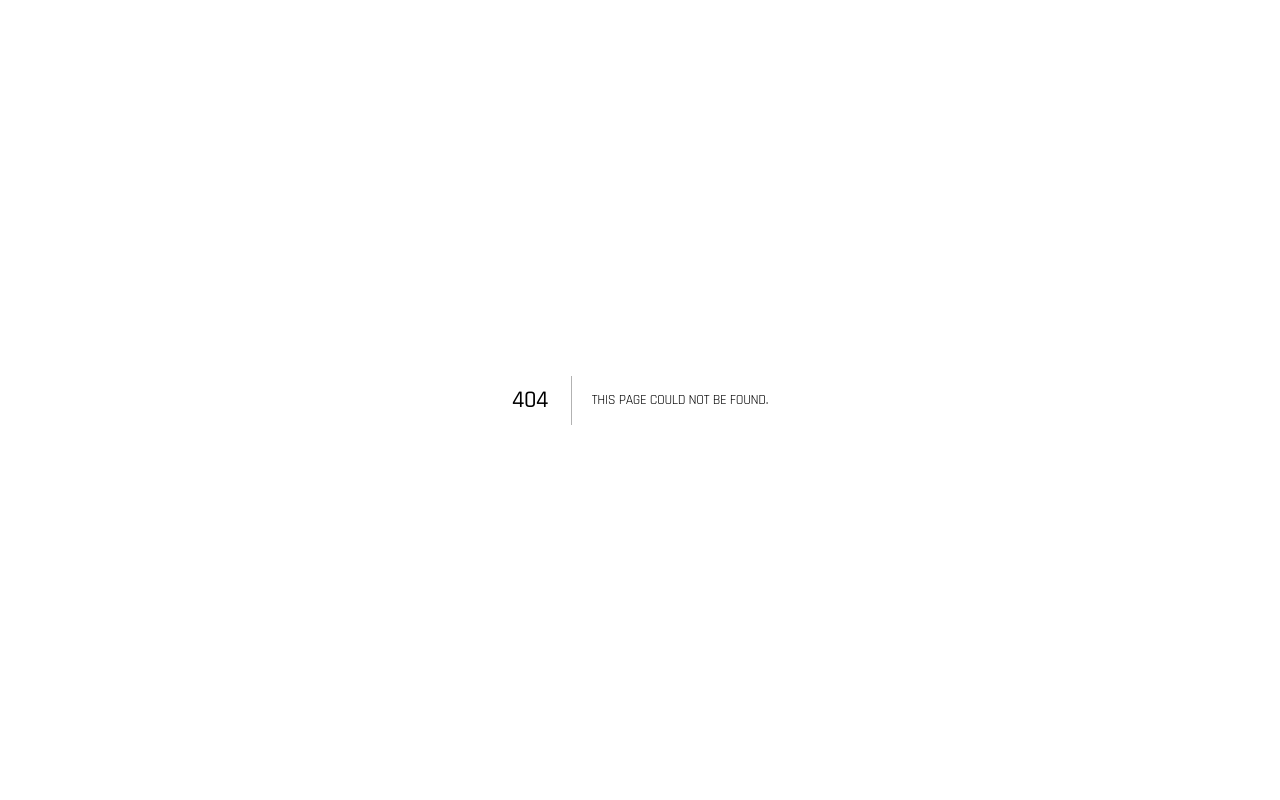
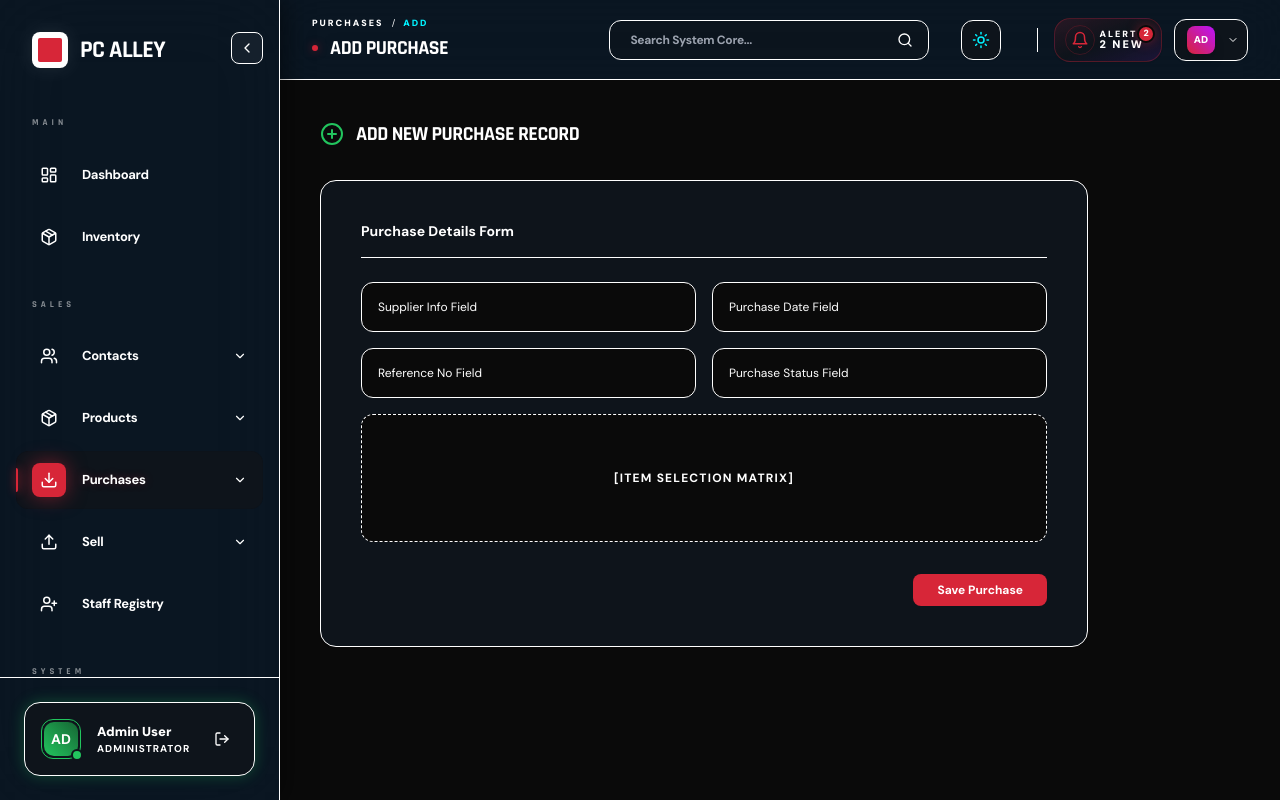
Before and after one commit to aylwardmercurio-tech/PC-ALLEY-Capstone-Project, a Next.js app in the folder frontend/: page /purchases/add in a window 1280 px wide. Before the commit this address had no page. Built offline with nearby package versions, Linux system fonts and the light colour scheme.

Commit message:
Populate Purchases dropdown with functional routes and UI placeholders based on specifications

```diff
--- /dev/null
+++ b/frontend/src/app/purchases/add/page.js
@@ -0,0 +1,44 @@
+"use client";
+
+import Sidebar from "../../../components/Sidebar";
+import TopBar from "../../../components/TopBar";
+import { PlusCircle } from "lucide-react";
+import { motion } from "framer-motion";
+
+export default function AddPurchasePage() {
+  return (
+    <div className="flex bg-brand-bgbase min-h-screen text-main font-dmsans transition-colors duration-300">
+      <Sidebar />
+      <main className="flex-1 flex flex-col h-screen overflow-hidden relative">
+        <TopBar title="ADD PURCHASE" />
+        <div className="flex-1 overflow-y-auto p-4 md:p-8 lg:p-10 custom-scrollbar relative z-10">
+          <div className="flex items-center mb-8">
+            <h2 className="text-xl font-rajdhani font-bold flex items-center gap-3">
+              <PlusCircle size={24} className="text-green-500" />
+              Add New Purchase Record
+            </h2>
+          </div>
+          <motion.div initial={{ opacity: 0 }} animate={{ opacity: 1 }} className="bg-brand-surface border border-border rounded-2xl p-6 lg:p-10 shadow-sm max-w-3xl">
+            <p className="text-muted font-bold text-sm mb-6 border-b border-border pb-4">Purchase Details Form</p>
+            <div className="space-y-4 text-xs text-muted">
+               <div className="grid grid-cols-2 gap-4">
+                  <div className="bg-brand-bgbase p-4 rounded-xl border border-border">Supplier Info Field</div>
+                  <div className="bg-brand-bgbase p-4 rounded-xl border border-border">Purchase Date Field</div>
+                  <div className="bg-brand-bgbase p-4 rounded-xl border border-border">Reference No Field</div>
+                  <div className="bg-brand-bgbase p-4 rounded-xl border border-border">Purchase Status Field</div>
+               </div>
+               <div className="bg-brand-bgbase h-32 rounded-xl flex items-center justify-center font-bold uppercase tracking-widest border border-dashed border-border mt-6">
+                 [Item Selection Matrix]
+               </div>
+            </div>
+            <div className="mt-8 flex justify-end">
+               <button className="px-6 py-2 bg-brand-crimson text-white rounded-lg font-bold text-xs hover:bg-opacity-80 transition">
+                 Save Purchase
+               </button>
+            </div>
+          </motion.div>
+        </div>
+      </main>
+    </div>
+  );
+}
--- /dev/null
+++ b/frontend/src/app/purchases/orders/page.js
@@ -0,0 +1,33 @@
+"use client";
+
+import Sidebar from "../../../components/Sidebar";
+import TopBar from "../../../components/TopBar";
+import { Copy, Plus, FileText } from "lucide-react";
+import { motion } from "framer-motion";
+
+export default function PurchaseOrdersPage() {
+  return (
+    <div className="flex bg-brand-bgbase min-h-screen text-main font-dmsans transition-colors duration-300">
+      <Sidebar />
+      <main className="flex-1 flex flex-col h-screen overflow-hidden relative">
+        <TopBar title="PURCHASE ORDERS" />
+        <div className="flex-1 overflow-y-auto p-4 md:p-8 lg:p-10 custom-scrollbar relative z-10">
+          <div className="flex justify-between items-center mb-8">
+            <h2 className="text-xl font-rajdhani font-bold flex items-center gap-3">
+              <FileText size={24} className="text-brand-neonblue" />
+              Purchase Orders
+            </h2>
+            <button className="px-4 py-2 bg-brand-neonblue text-white rounded-lg font-bold text-xs uppercase tracking-wider flex items-center gap-2 hover:bg-blue-600 transition">
+              <Plus size={16} /> New Order
+            </button>
+          </div>
+          <motion.div initial={{ opacity: 0 }} animate={{ opacity: 1 }} className="bg-brand-surface border border-border rounded-2xl p-6 lg:p-10 shadow-sm flex flex-col items-center justify-center min-h-[400px]">
+            <Copy size={48} className="text-muted mb-4 opacity-50" />
+            <p className="text-muted font-bold text-sm">No Purchase Orders Found</p>
+            <p className="text-muted/60 text-xs mt-2 uppercase tracking-widest text-center">Module in Preview Mode.</p>
+          </motion.div>
+        </div>
+      </main>
+    </div>
+  );
+}
--- /dev/null
+++ b/frontend/src/app/purchases/page.js
@@ -0,0 +1,30 @@
+"use client";
+
+import Sidebar from "../../components/Sidebar";
+import TopBar from "../../components/TopBar";
+import { List, Download } from "lucide-react";
+import { motion } from "framer-motion";
+
+export default function ListPurchasesPage() {
+  return (
+    <div className="flex bg-brand-bgbase min-h-screen text-main font-dmsans transition-colors duration-300">
+      <Sidebar />
+      <main className="flex-1 flex flex-col h-screen overflow-hidden relative">
+        <TopBar title="LIST PURCHASES" />
+        <div className="flex-1 overflow-y-auto p-4 md:p-8 lg:p-10 custom-scrollbar relative z-10">
+          <div className="flex justify-between items-center mb-8">
+            <h2 className="text-xl font-rajdhani font-bold flex items-center gap-3">
+              <List size={24} className="text-brand-neonpurple" />
+              All Purchases
+            </h2>
+          </div>
+          <motion.div initial={{ opacity: 0 }} animate={{ opacity: 1 }} className="bg-brand-surface border border-border rounded-2xl p-6 lg:p-10 shadow-sm flex flex-col items-center justify-center min-h-[400px]">
+            <Download size={48} className="text-muted mb-4 opacity-50" />
+            <p className="text-muted font-bold text-sm">No Purchases Logged in the system.</p>
+            <p className="text-muted/60 text-xs mt-2 uppercase tracking-widest text-center">You can add purchases to populate this list.</p>
+          </motion.div>
+        </div>
+      </main>
+    </div>
+  );
+}
--- /dev/null
+++ b/frontend/src/app/purchases/returns/page.js
@@ -0,0 +1,30 @@
+"use client";
+
+import Sidebar from "../../../components/Sidebar";
+import TopBar from "../../../components/TopBar";
+import { CornerUpLeft } from "lucide-react";
+import { motion } from "framer-motion";
+
+export default function ListPurchaseReturnsPage() {
+  return (
+    <div className="flex bg-brand-bgbase min-h-screen text-main font-dmsans transition-colors duration-300">
+      <Sidebar />
+      <main className="flex-1 flex flex-col h-screen overflow-hidden relative">
+        <TopBar title="PURCHASE RETURNS" />
+        <div className="flex-1 overflow-y-auto p-4 md:p-8 lg:p-10 custom-scrollbar relative z-10">
+          <div className="flex justify-between items-center mb-8">
+            <h2 className="text-xl font-rajdhani font-bold flex items-center gap-3">
+              <CornerUpLeft size={24} className="text-brand-crimson" />
+              List Purchase Returns
+            </h2>
+          </div>
+          <motion.div initial={{ opacity: 0 }} animate={{ opacity: 1 }} className="bg-brand-surface border border-border rounded-2xl p-6 lg:p-10 shadow-sm flex flex-col items-center justify-center min-h-[400px]">
+             <CornerUpLeft size={48} className="text-muted mb-4 opacity-50" />
+            <p className="text-muted font-bold text-sm">No Purchase Returns Found.</p>
+            <p className="text-muted/60 text-xs mt-2 uppercase tracking-widest text-center">Returned supplies will appear here.</p>
+          </motion.div>
+        </div>
+      </main>
+    </div>
+  );
+}
--- a/frontend/src/components/Sidebar.js
+++ b/frontend/src/components/Sidebar.js
@@ -60,7 +60,10 @@ const Sidebar = () => {
         { title: "Dummy Product Add", path: "#dummy-product-1" }
       ]},
       { title: "Purchases", icon: Download, path: "#purchases", group: "SALES", subItems: [
-        { title: "Dummy Purchase 1", path: "#dummy-purchase-1" }
+        { title: "Purchase Order", path: "/purchases/orders" },
+        { title: "List Purchases", path: "/purchases" },
+        { title: "Add Purchase", path: "/purchases/add" },
+        { title: "List Purchase Return", path: "/purchases/returns" }
       ]},
       { title: "Sell", icon: Upload, path: "#sell", group: "SALES", subItems: [
         { title: "Dummy Sell 1", path: "#dummy-sell-1" }
```
